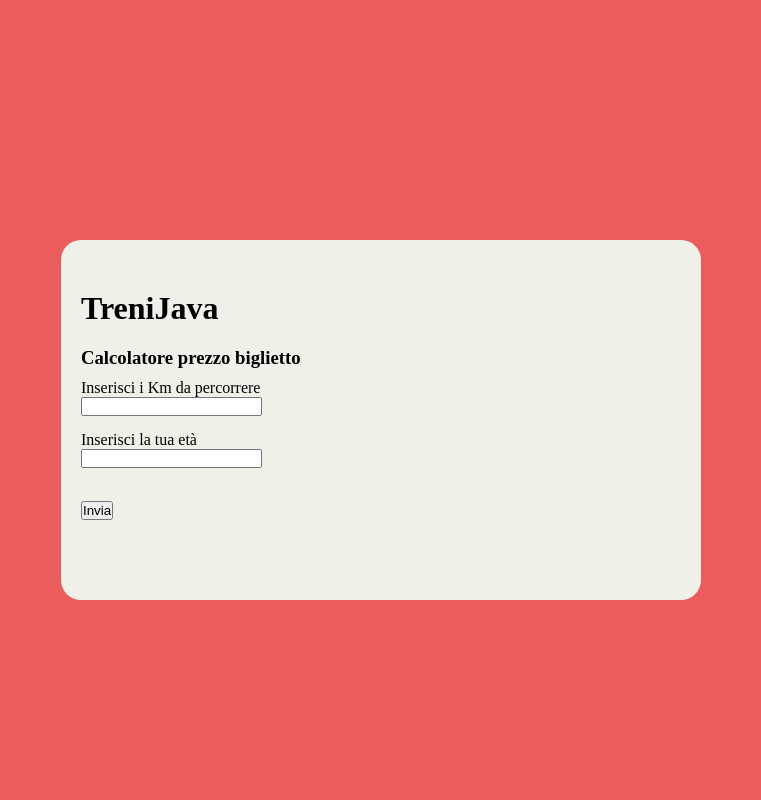
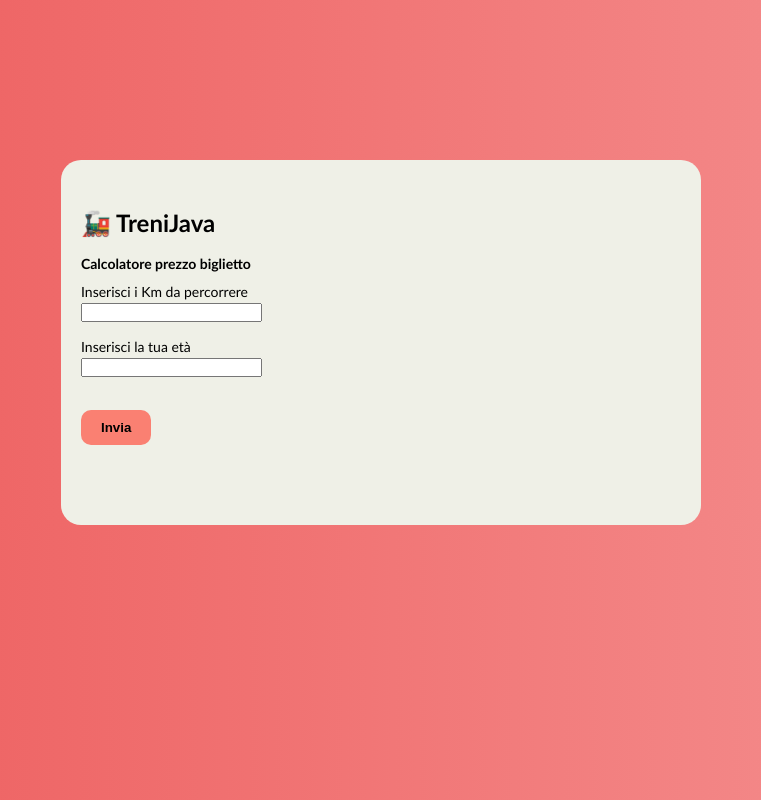
Before and after one commit to mecarm/js-biglietto-treno, a plain HTML site: page index.html in a window 1280 px wide. Shown: the whole page, without its empty margins (259-1020 px from the left). Drawn offline with Linux system fonts and the light colour scheme.

Commit message:
aggiunto font e bg-color

```diff
--- a/assets/css/style.css
+++ b/assets/css/style.css
@@ -7,7 +7,7 @@
 .container{
     width: 50%;
     margin: auto;
-    margin-top: 30vh;
+    margin-top: 20vh;
     background-color: rgb(239, 240, 231);
     padding: 50px 20px;
     border-radius: 20px;
@@ -24,10 +24,20 @@ input{
     margin-bottom: 15px;
 }
 
+button{
+    border: none;
+    padding: 10px 20px;
+    background-color: salmon;
+    font-weight: bold;
+    border-radius: 10px;
+}
+
 body{
-    background-color: rgb(237, 92, 92);
+    background-image: linear-gradient(to right ,rgb(237, 92, 92), rgb(245, 145, 145));
 }
 
 #preventivo{
     margin-top: 10px;
 }
+
+h1 { font-family: "Trebuchet MS", "Lucida Grande", "Lucida Sans Unicode", "Lucida Sans", Tahoma, sans-serif; font-size: 24px; font-style: normal; font-variant: normal; font-weight: 700; line-height: 26.4px; } h3 { font-family: "Trebuchet MS", "Lucida Grande", "Lucida Sans Unicode", "Lucida Sans", Tahoma, sans-serif; font-size: 14px; font-style: normal; font-variant: normal; font-weight: 700; line-height: 15.4px; } p { font-family: "Trebuchet MS", "Lucida Grande", "Lucida Sans Unicode", "Lucida Sans", Tahoma, sans-serif; font-size: 14px; font-style: normal; font-variant: normal; font-weight: 400; line-height: 20px; } blockquote { font-family: "Trebuchet MS", "Lucida Grande", "Lucida Sans Unicode", "Lucida Sans", Tahoma, sans-serif; font-size: 21px; font-style: normal; font-variant: normal; font-weight: 400; line-height: 30px; } pre { font-family: "Trebuchet MS", "Lucida Grande", "Lucida Sans Unicode", "Lucida Sans", Tahoma, sans-serif; font-size: 13px; font-style: normal; font-variant: normal; font-weight: 400; line-height: 18.5714px; }
--- a/index.html
+++ b/index.html
@@ -11,8 +11,8 @@
 <body>
 
     <div class="container">
-        <h1>TreniJava</h1>
-        <h3>Calcolatore prezzo biglietto</h3>
+        <h1>🚂 TreniJava</h1>
+        <h3>Calcolatore prezzo biglietto </h3>
     <!-- Form input utente -->
         <form action="">
             <p><label>Inserisci i Km da percorrere</label><br> <input type="text" id="km"></p>
```
